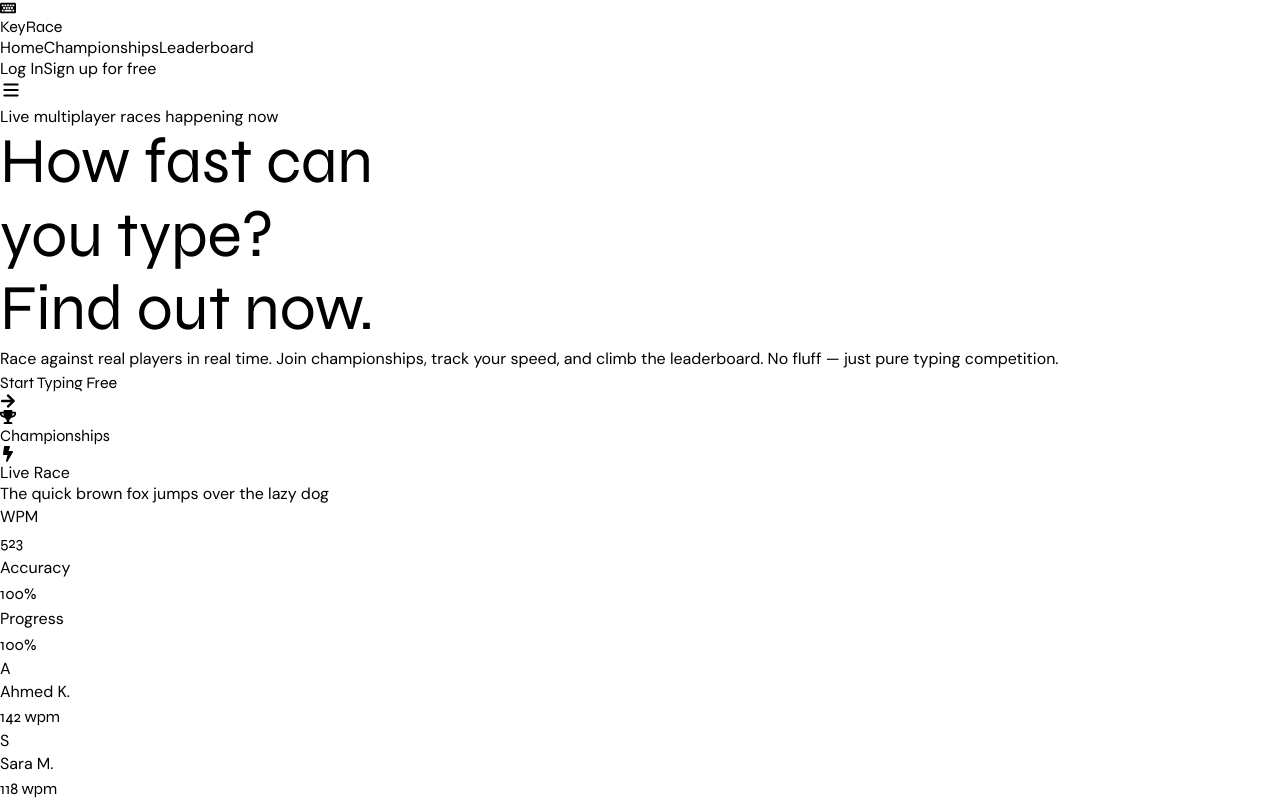
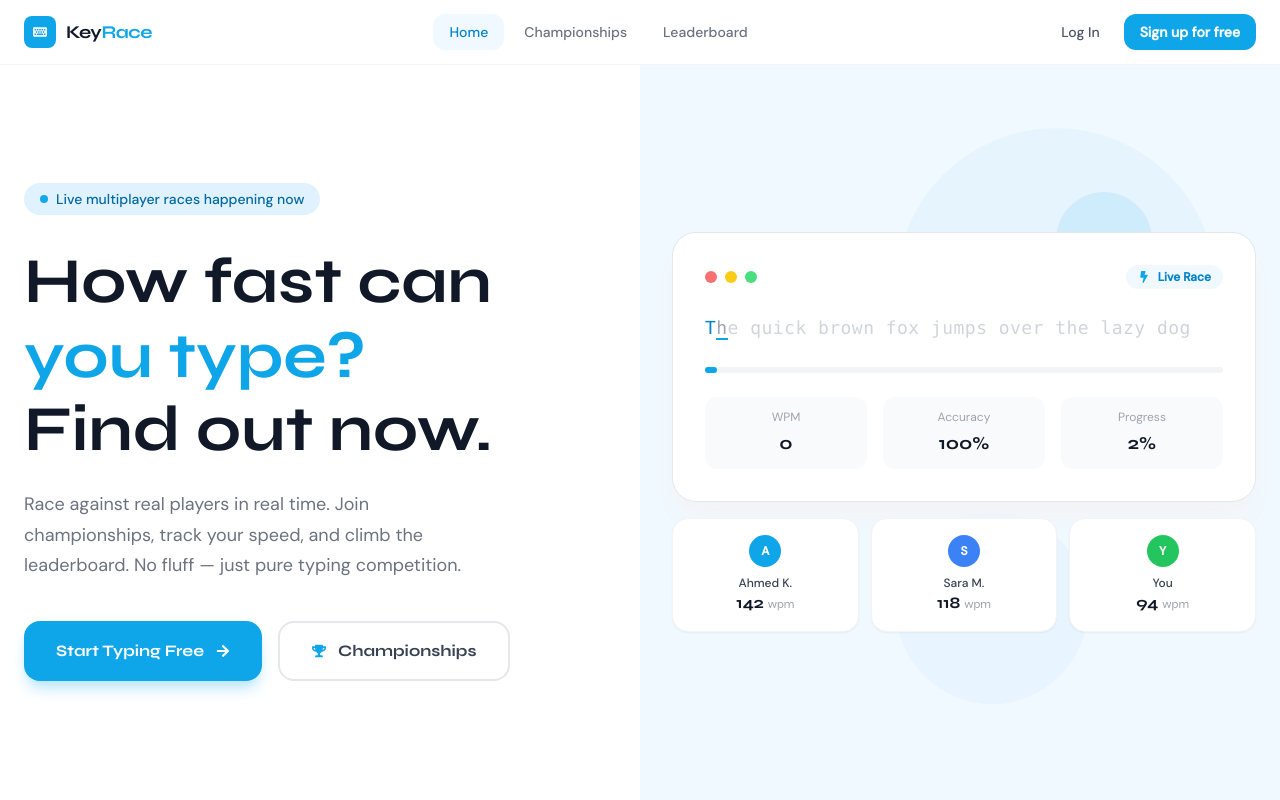
Before and after one commit to wassimyazza/TCP, a Next.js app in the folder tcp-frontend/: page / in a window 1280 px wide. Shown: the top 800 px of the page. Built offline with nearby package versions, Linux system fonts and the light colour scheme.

Commit message:
feat(DIG-5): add Tailwind and PostCSS config for race UI styling

```diff
--- /dev/null
+++ b/tcp-frontend/postcss.config.mjs
@@ -0,0 +1,8 @@
+const config = {
+  plugins: {
+    tailwindcss: {},
+    autoprefixer: {},
+  },
+};
+
+export default config;
--- /dev/null
+++ b/tcp-frontend/tailwind.config.js
@@ -0,0 +1,12 @@
+/** @type {import('tailwindcss').Config} */
+module.exports = {
+  content: [
+    "./app/**/*.{js,ts,jsx,tsx}", // if using app router
+    "./pages/**/*.{js,ts,jsx,tsx}", // if using pages router
+    "./components/**/*.{js,ts,jsx,tsx}",
+  ],
+  theme: {
+    extend: {},
+  },
+  plugins: [],
+};
```
